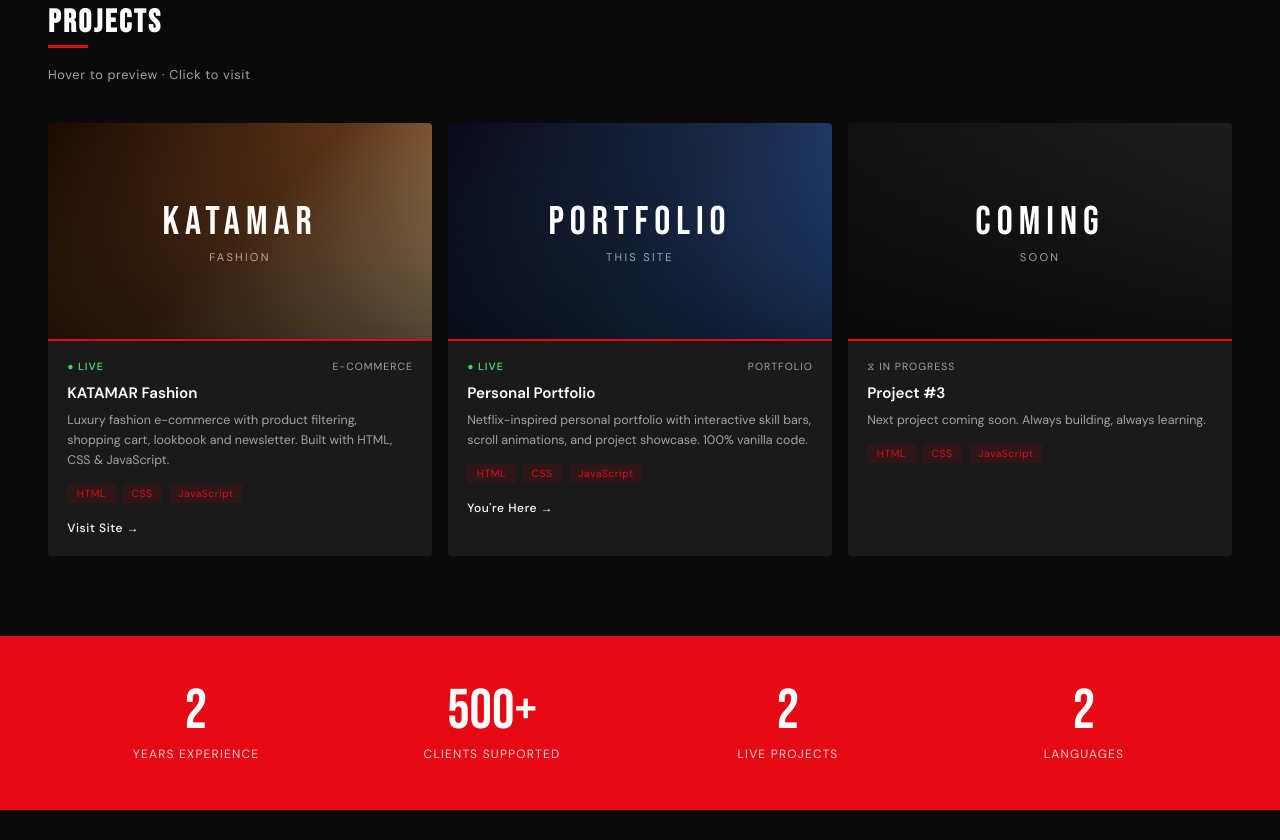
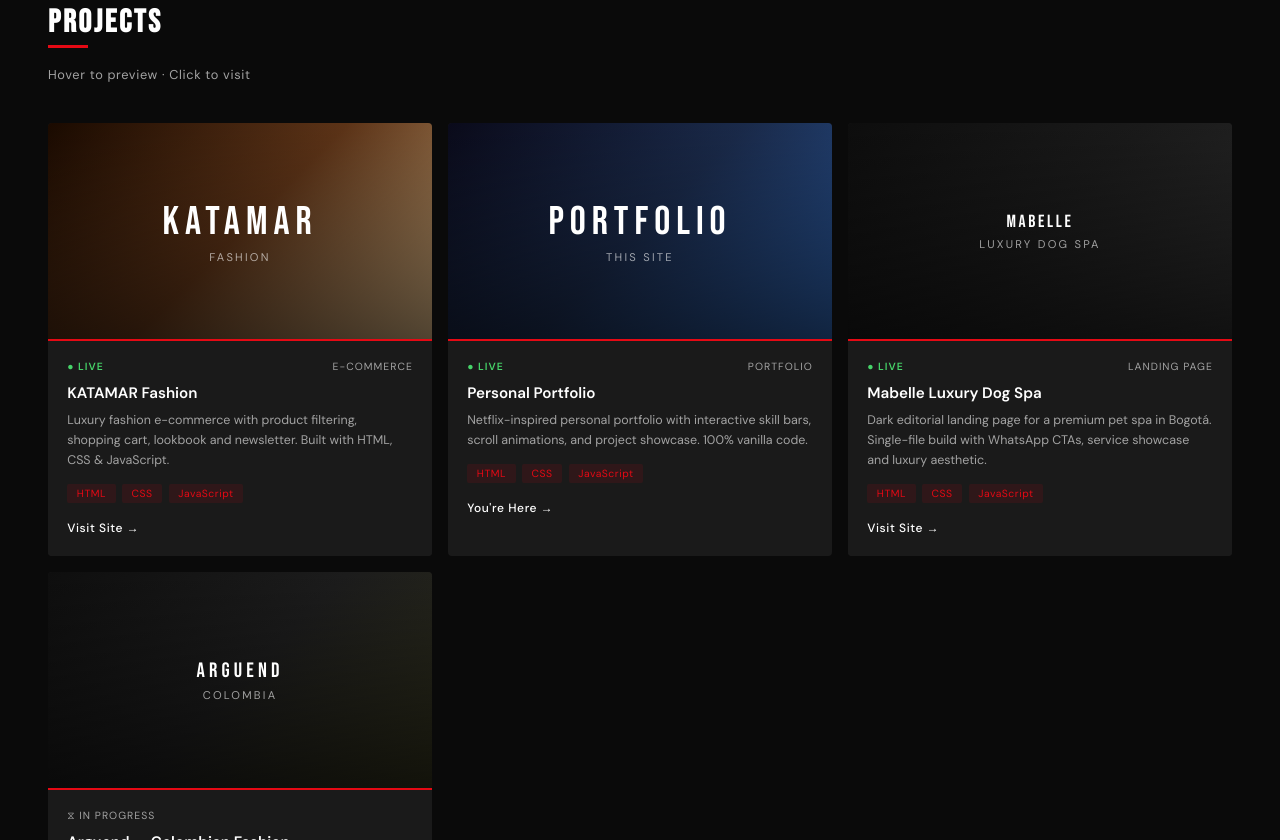
Before and after one commit to katamar-lang/PORTAFOLIO, a plain HTML site: page index.html in a window 1280 px wide. Shown: the part 1960-2800 px from the top of the page. Drawn offline with Linux system fonts and the light colour scheme; a web font is replaced by a local one.

Commit message:
Add project card for Mabelle Luxury Dog Spa

```diff
--- a/index.html
+++ b/index.html
@@ -209,17 +209,36 @@
         </div>
       </div>
 
+      <div class="project-card" onclick="window.open('#','_blank')">
+        <div class="project-thumb" style="background: linear-gradient(135deg, #0d0d0d, #1a1a1a, #2a2a2a)">
+          <div class="project-thumb-text" style="font-size:1.1rem; letter-spacing:0.15em;">MABELLE</div>
+          <div class="project-thumb-sub">Luxury Dog Spa</div>
+        </div>
+        <div class="project-preview">
+          <div class="preview-top">
+            <span class="preview-live">● LIVE</span>
+            <span class="preview-type">Landing Page</span>
+          </div>
+          <h4>Mabelle Luxury Dog Spa</h4>
+          <p>Dark editorial landing page for a premium pet spa in Bogotá. Single-file build with WhatsApp CTAs, service showcase and luxury aesthetic.</p>
+          <div class="preview-tags">
+            <span>HTML</span><span>CSS</span><span>JavaScript</span>
+          </div>
+          <a href="https://www.mabelluxuryspa.reviews/" target="_blank" class="preview-btn">Visit Site →</a>
+        </div>
+      </div>
+
       <div class="project-card coming-soon">
-        <div class="project-thumb" style="background: linear-gradient(135deg, #111, #222)">
-          <div class="project-thumb-text">COMING</div>
-          <div class="project-thumb-sub">Soon</div>
+        <div class="project-thumb" style="background: linear-gradient(135deg, #0e0e0e, #1c1c1c, #2e2e1a)">
+          <div class="project-thumb-text" style="font-size:1.3rem; letter-spacing:0.2em;">ARGUEND</div>
+          <div class="project-thumb-sub">Colombia</div>
         </div>
         <div class="project-preview">
           <div class="preview-top">
             <span class="preview-wip">⧖ IN PROGRESS</span>
           </div>
-          <h4>Project #3</h4>
-          <p>Next project coming soon. Always building, always learning.</p>
+          <h4>Arguend — Colombian Fashion</h4>
+          <p>Catalog website for Bogotá-based clothing brand Arguend. Self-managed product gallery with WhatsApp integration and seasonal collections.</p>
           <div class="preview-tags">
             <span>HTML</span><span>CSS</span><span>JavaScript</span>
           </div>
@@ -240,7 +259,7 @@
       <span class="stat-label">Clients Supported</span>
     </div>
     <div class="stat">
-      <span class="stat-num" data-target="2">0</span>
+      <span class="stat-num" data-target="3">0</span>
       <span class="stat-label">Live Projects</span>
     </div>
     <div class="stat">
```
